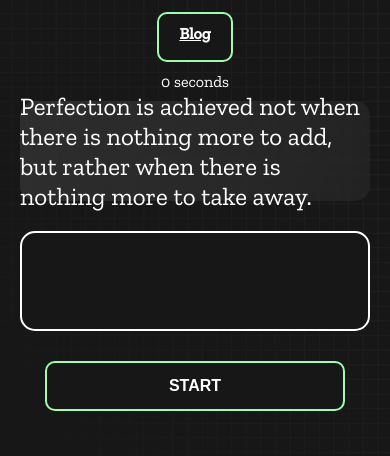
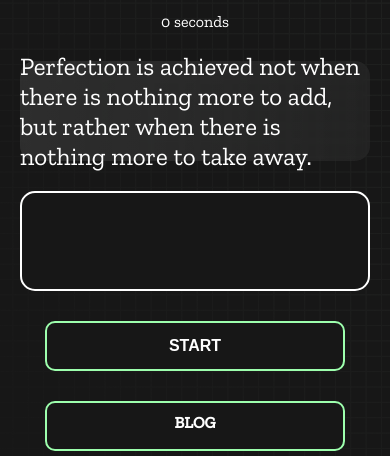
Before and after one commit to tahsinkarim/speed-monster-debug, a plain HTML site: page index.html in a window 390 px wide. Shown: the part 78-534 px from the top of the page. Drawn offline with nearby package versions, Linux system fonts and the light colour scheme.

Commit message:
Updated button styling

```diff
--- a/index.html
+++ b/index.html
@@ -15,9 +15,6 @@
   </head>
   <body>
     <h1 class="title"><img src="./logo.png" /></h1>
-    <div class="home-button">
-      <a href="./blog.html" class="blog-button button">Blog</a>
-    </div>
     <div id="show-time">0 seconds</div>
 
     <div class="box-container">
@@ -27,6 +24,10 @@
 
       <div class="buttons">
         <button id="start">START</button>
+      </div>
+
+      <div class="home-button">
+        <a href="./blog.html" class="blog-button button">BLOG</a>
       </div>
 
       <div class="divider-container">
--- a/styles.css
+++ b/styles.css
@@ -210,6 +210,9 @@ button {
   padding-left: 24px;
 }
 .button {
+  text-align: center;
+  width: 300px;
+  text-decoration: none;
   padding: 10px 20px;
   border: none;
   font-size: 16px;
@@ -220,6 +223,12 @@ button {
   border-radius: 10px;
   border: 2px solid #9dffad;
   cursor: pointer;
+  transition: all 0.3s ease;
+}
+.button:hover {
+  color: #171717;
+  background-color: #9dffad;
+  font-size: 18px;
 }
 .home-button {
   display: flex;
@@ -229,7 +238,7 @@ button {
 
 @media only screen and (max-width: 700px) {
   .box-container {
-    padding: 0 20px;
+    padding: 20px 20px;
     width: 100%;
   }
   .card {
```
